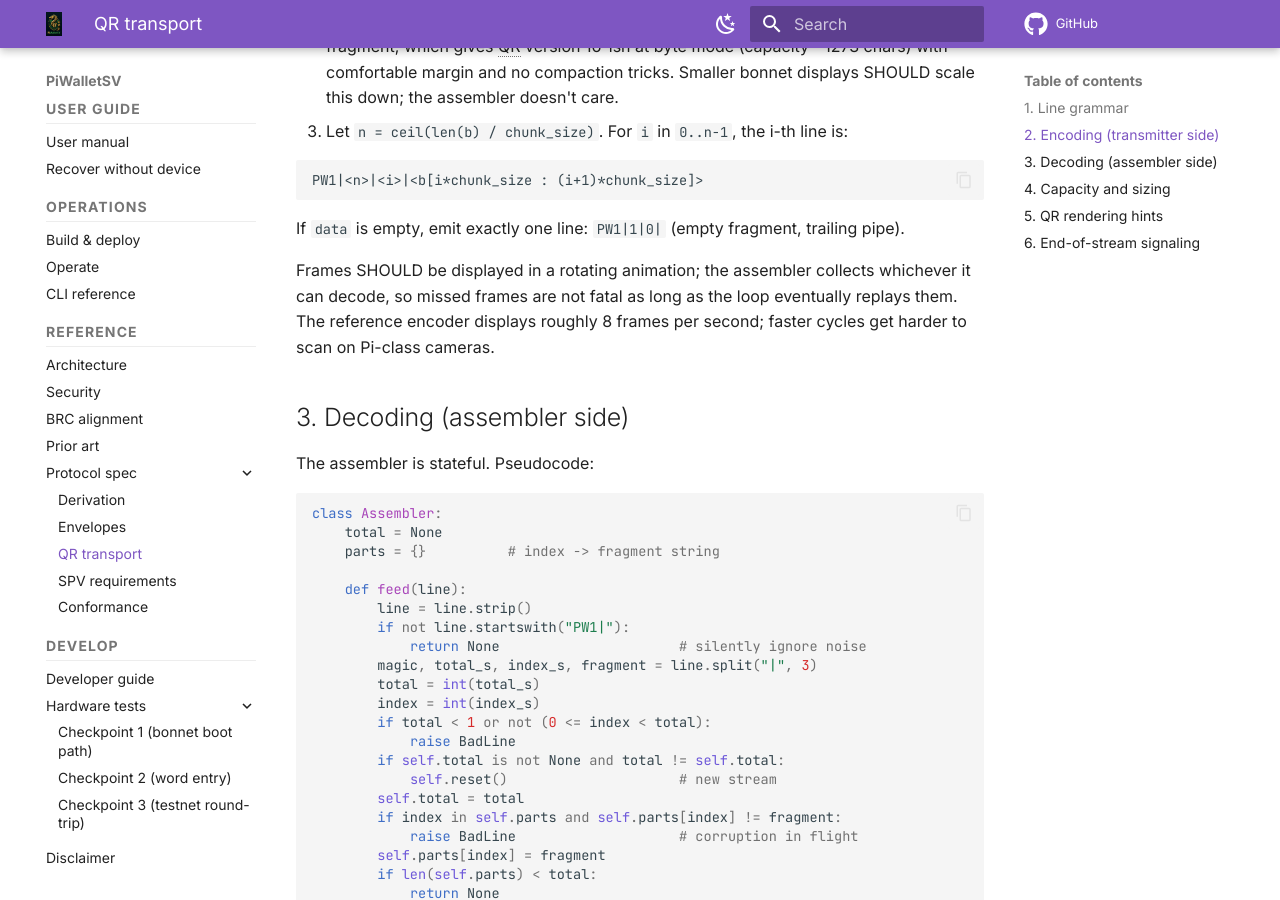
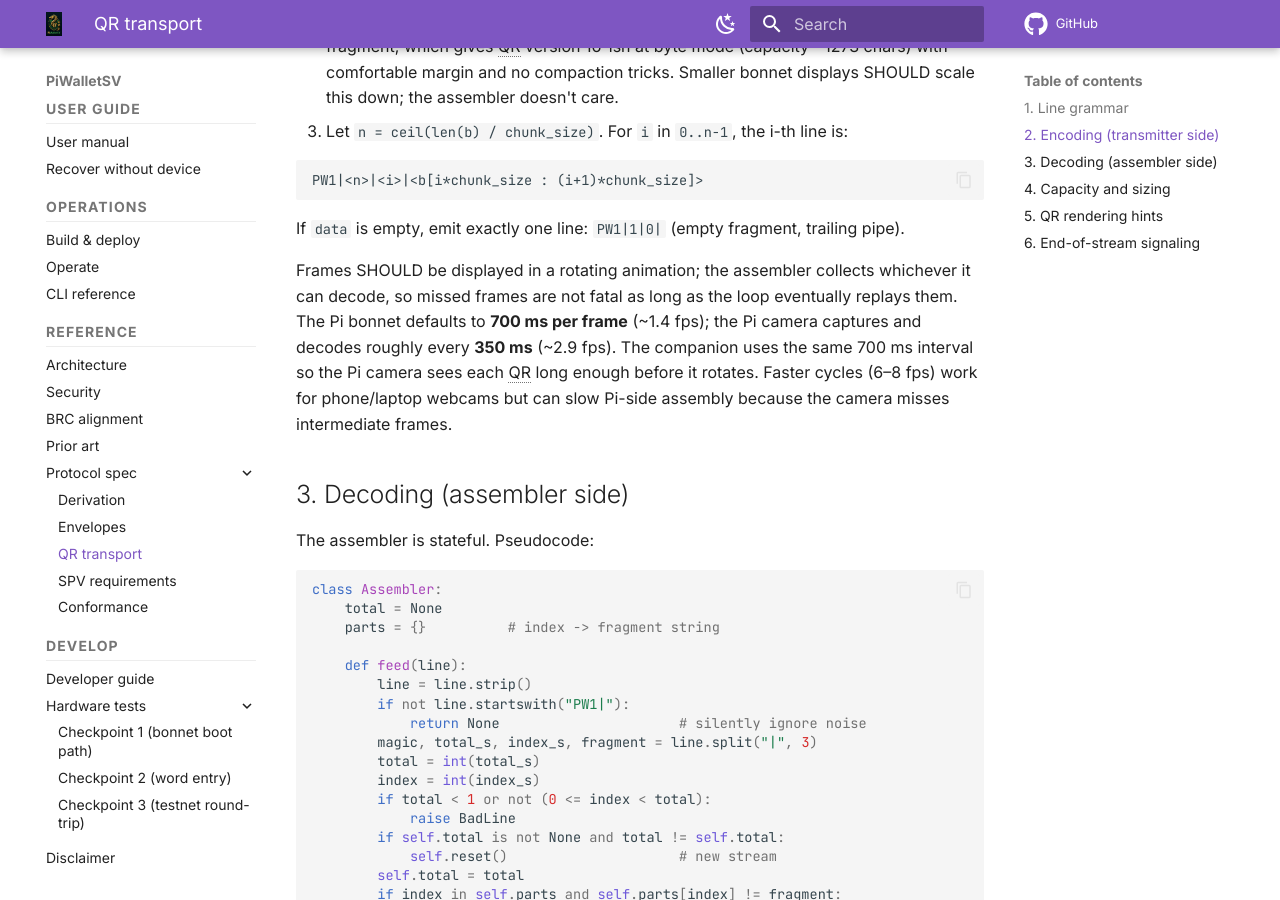
Before and after one commit to mohrt/PiWalletSV, an MkDocs documentation site: the page built from docs/protocol/qr-transport.md, in a window 1280 px wide and 900 px high, scrolled down 1106 px. Built offline with MkDocs 1.6.1 and Material for MkDocs 9.7.7, drawn with Linux system fonts in a browser that asks for light colours; comment, search, counter and statistics services are not loaded; some of the changed text lies outside the part shown.

Commit message:
fix(companion): slow PW1 QR animation to 700 ms for Pi camera
Match Pi bonnet frame timing so the camera gets two decode attempts per
QR before rotation; document rates in qr-transport.md.

Co-authored-by: Cursor <cursoragent@cursor.com>

```diff
--- a/docs/protocol/qr-transport.md
+++ b/docs/protocol/qr-transport.md
@@ -65,9 +65,12 @@ fragment, trailing pipe).
 
 Frames SHOULD be displayed in a rotating animation; the assembler
 collects whichever it can decode, so missed frames are not fatal as
-long as the loop eventually replays them. The reference encoder
-displays roughly 8 frames per second; faster cycles get harder to
-scan on Pi-class cameras.
+long as the loop eventually replays them. The Pi bonnet defaults to
+**700 ms per frame** (~1.4 fps); the Pi camera captures and decodes
+roughly every **350 ms** (~2.9 fps). The companion uses the same
+700 ms interval so the Pi camera sees each QR long enough before it
+rotates. Faster cycles (6–8 fps) work for phone/laptop webcams but
+can slow Pi-side assembly because the camera misses intermediate frames.
 
 ## 3. Decoding (assembler side)
 
@@ -153,8 +156,9 @@ required but make scanning easier on Pi-class cameras:
 - White margin (quiet zone) of at least 2 modules.
 - Render at integer pixel scale on screen so the camera doesn't see
   shimmer.
-- Animate at ~6–8 frames per second on a static mount; slower on
-  hand-held setups.
+- Animate at **700 ms per frame** when the Pi camera is the scanner
+  (matches bonnet ``PairingMultipartQrScreen``). Up to ~6–8 fps is fine
+  for phone/laptop webcams on a static mount; slower on hand-held setups.
 
 The reference companion uses the JavaScript `qrcode-generator` library
 configured for byte mode and error-correction level M; the Pi side
```
Also changed, not shown: 2 other files.
